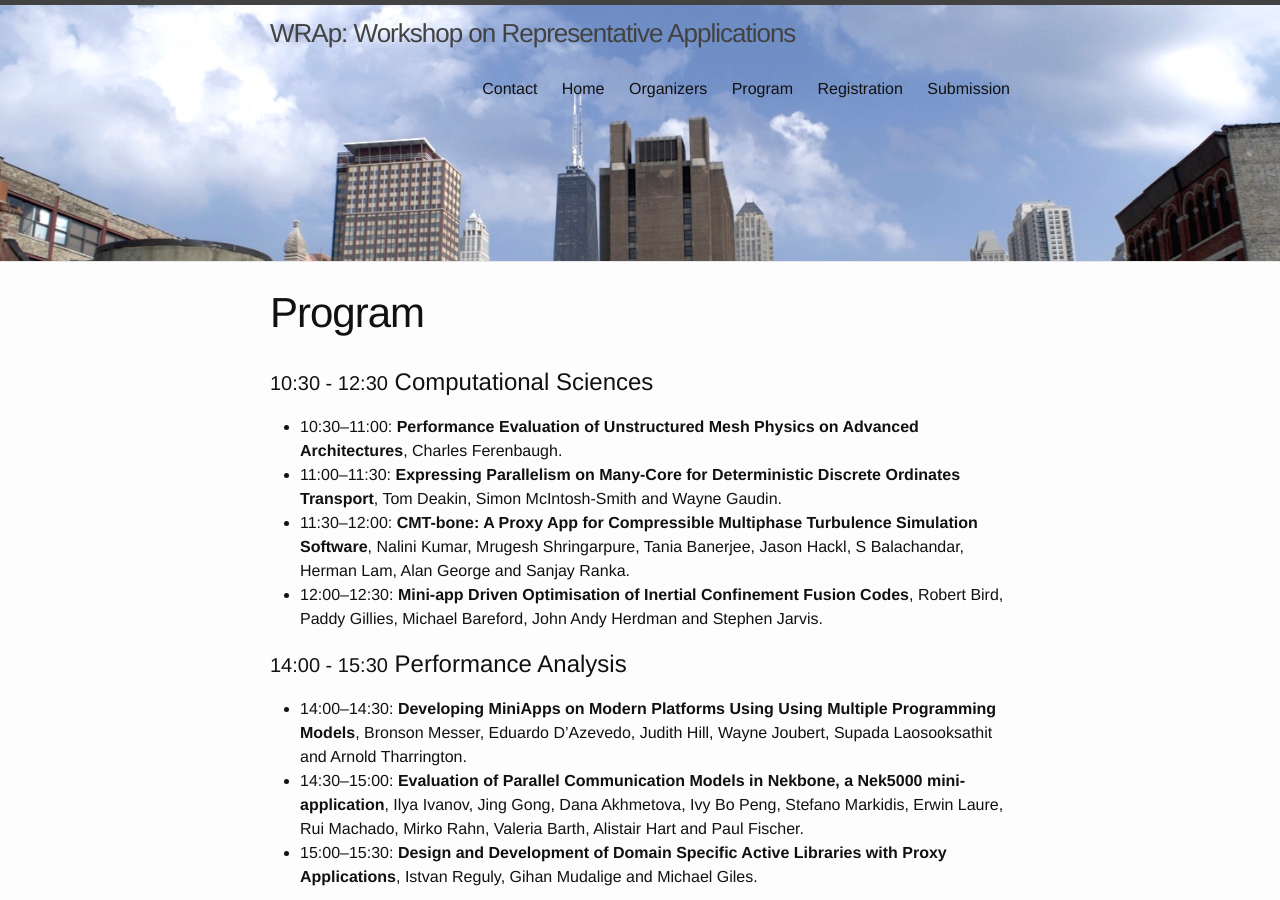
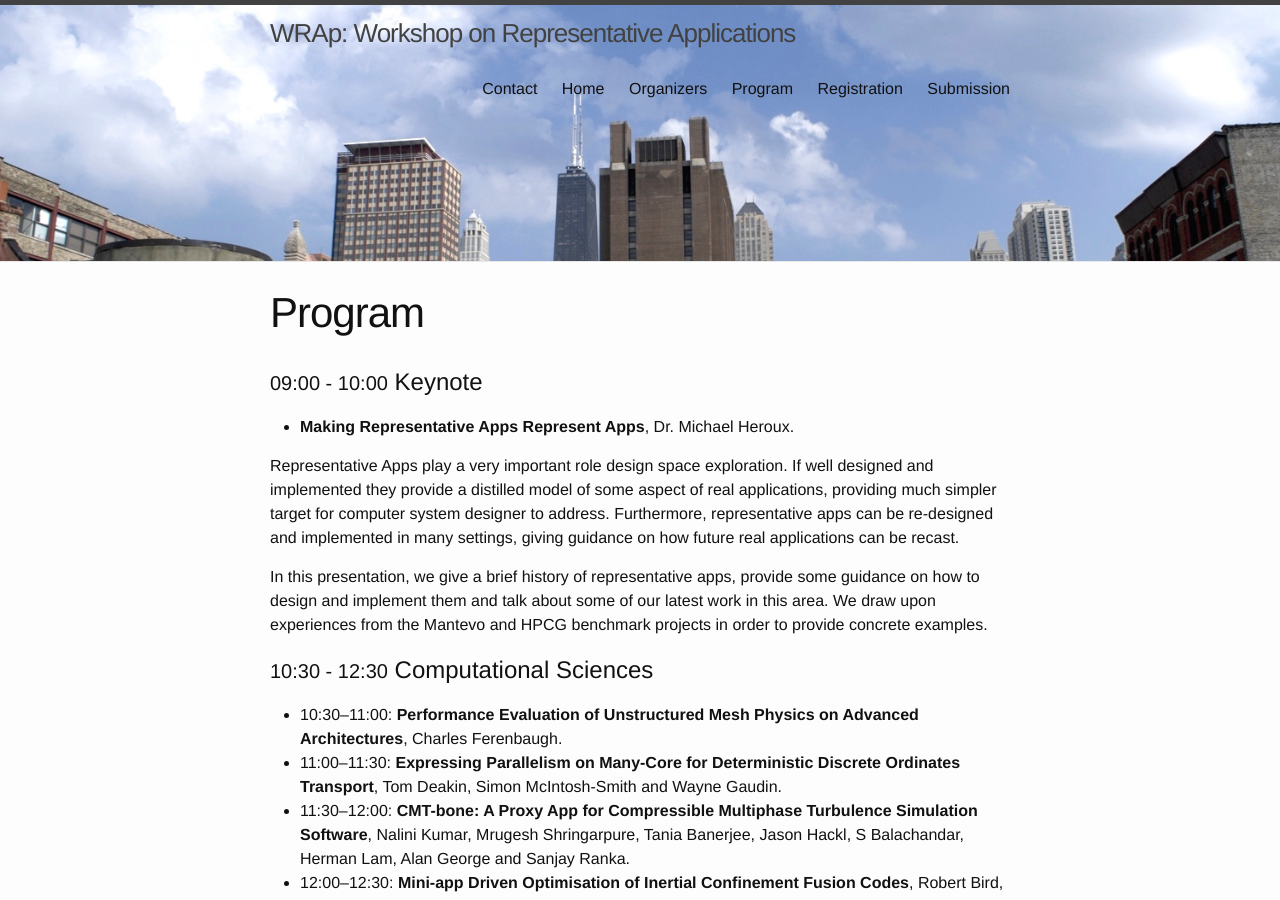
Before and after one commit to WRAP-workshop/WRAP-workshop.github.io, a Jekyll site: the page built from program.md, in a window 1280 px wide and 900 px high. Built offline with Jekyll 4.4.1, drawn with Linux system fonts in a browser that asks for light colours.

Commit message:
Added keynote to program

```diff
--- a/program.md
+++ b/program.md
@@ -3,6 +3,21 @@ layout: page
 title: Program
 permalink: /program/
 ---
+
+# <small>09:00 - 10:00</small> Keynote
+
+- **Making Representative Apps Represent Apps**, Dr. Michael Heroux.
+
+Representative Apps play a very important role design space exploration.  If
+well designed and implemented they provide a distilled model of some aspect of
+real applications, providing much simpler target for computer system designer to
+address.  Furthermore, representative apps can be re-designed and implemented in
+many settings, giving guidance on how future real applications can be recast.
+
+In this presentation, we give a brief history of representative apps, provide
+some guidance on how to design and implement them and talk about some of our
+latest work in this area.  We draw upon experiences from the Mantevo and HPCG
+benchmark projects in order to provide concrete examples.
 
 # <small>10:30 - 12:30</small> Computational Sciences
 
```
